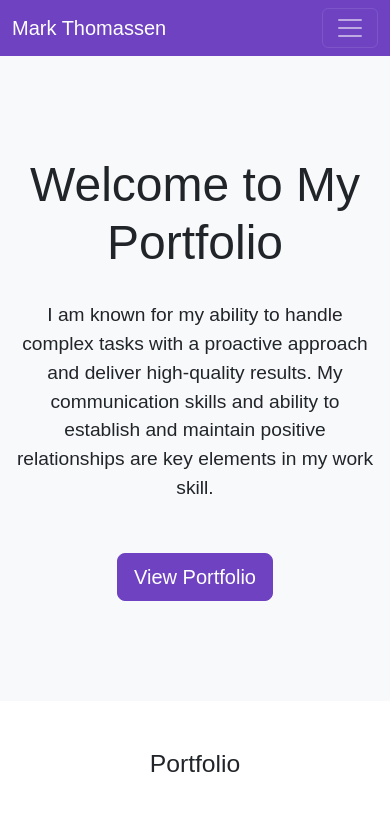
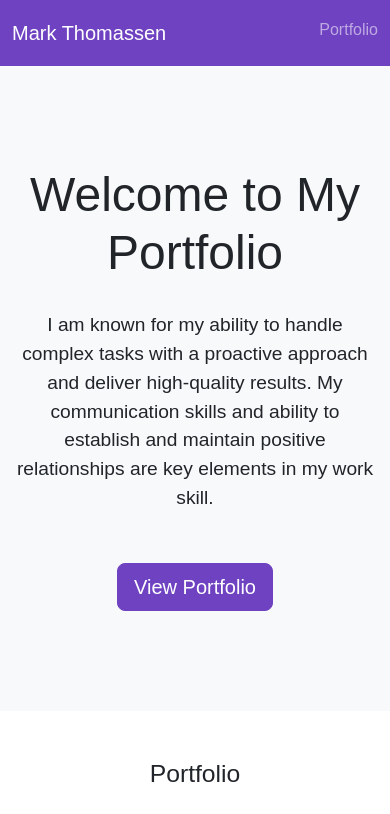
Before and after one commit to Mark424e/portfolio_bootstrap, a website: page index.html in a window 390 px wide. Shown: the top 814 px of the page. Drawn offline with nearby package versions, Linux system fonts and the light colour scheme.

Commit message:
responsive optimization

```diff
--- a/index.html
+++ b/index.html
@@ -15,10 +15,7 @@
   <nav id="home" class="navbar navbar-dark navbar-expand-lg bg-primary">
     <div class="container">
       <a class="navbar-brand" href="#home">Mark Thomassen</a>
-      <button class="navbar-toggler" type="button" data-bs-toggle="collapse" data-bs-target="#navbarSupportedContent" aria-controls="navbarSupportedContent" aria-expanded="false" aria-label="Toggle navigation">
-        <span class="navbar-toggler-icon"></span>
-      </button>
-      <div class="collapse navbar-collapse" id="navbarSupportedContent">
+      <div id="navbarSupportedContent">
         <ul class="navbar-nav me-auto mb-2 mb-lg-0">
           <li class="nav-item">
             <a class="nav-link" href="#portfolio">Portfolio</a>
```
